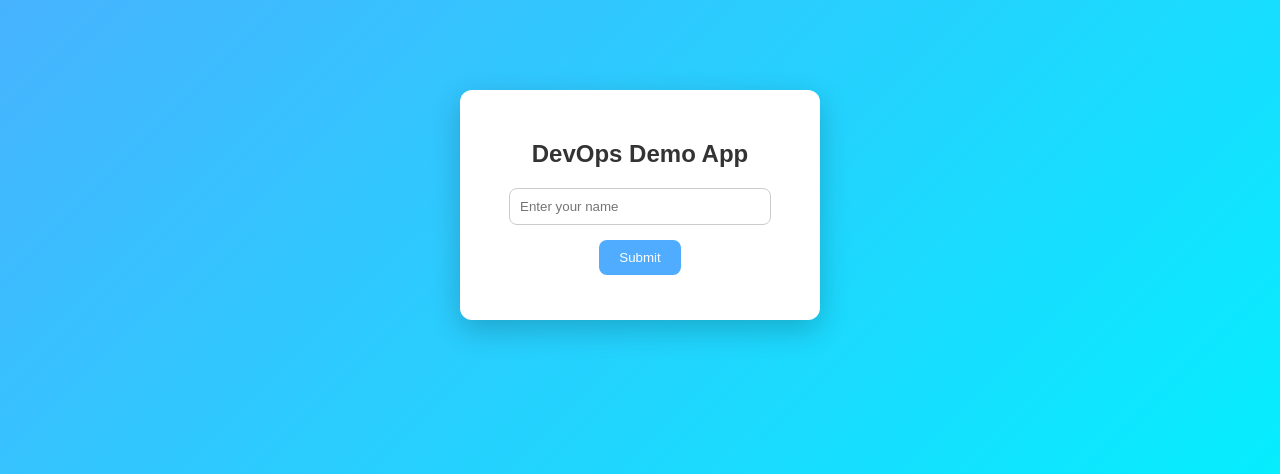
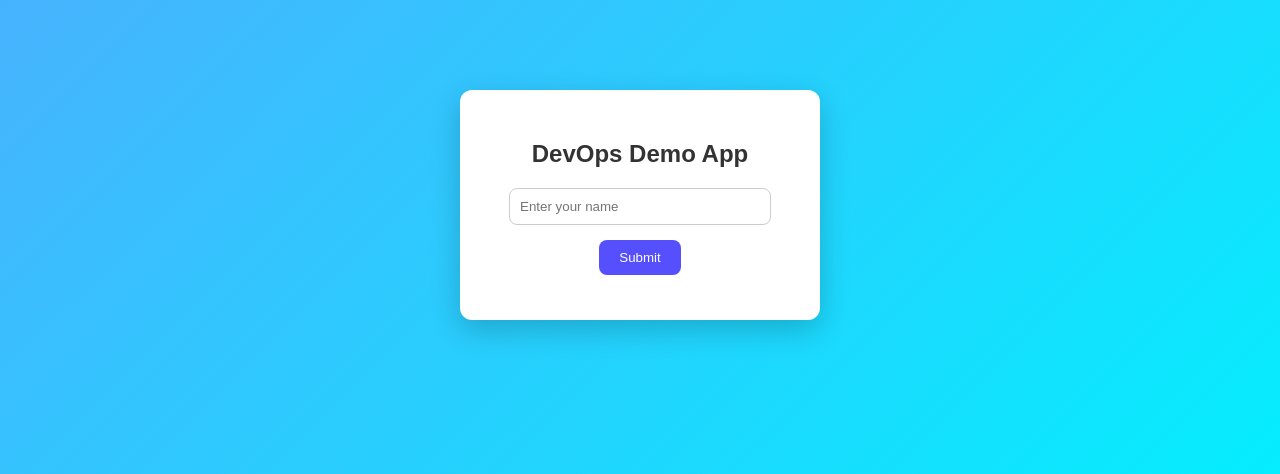
Before and after one commit to AsadGulzar/second_projects, a Flask app: page / in a window 1280 px wide. Shown: the part 203-677 px from the top of the page. Run offline with Flask 3, Linux system fonts and the light colour scheme.

Commit message:
again index file change

```diff
--- a/templates/index.html
+++ b/templates/index.html
@@ -35,13 +35,13 @@
             padding: 10px 20px;
             border: none;
             border-radius: 8px;
-            background-color: #4facfe;
+            background-color: #554ffe;
             color: white;
             cursor: pointer;
         }
 
         button:hover {
-            background-color: #007bff;
+            background-color: #72573b;
         }
 
         #result {
```
